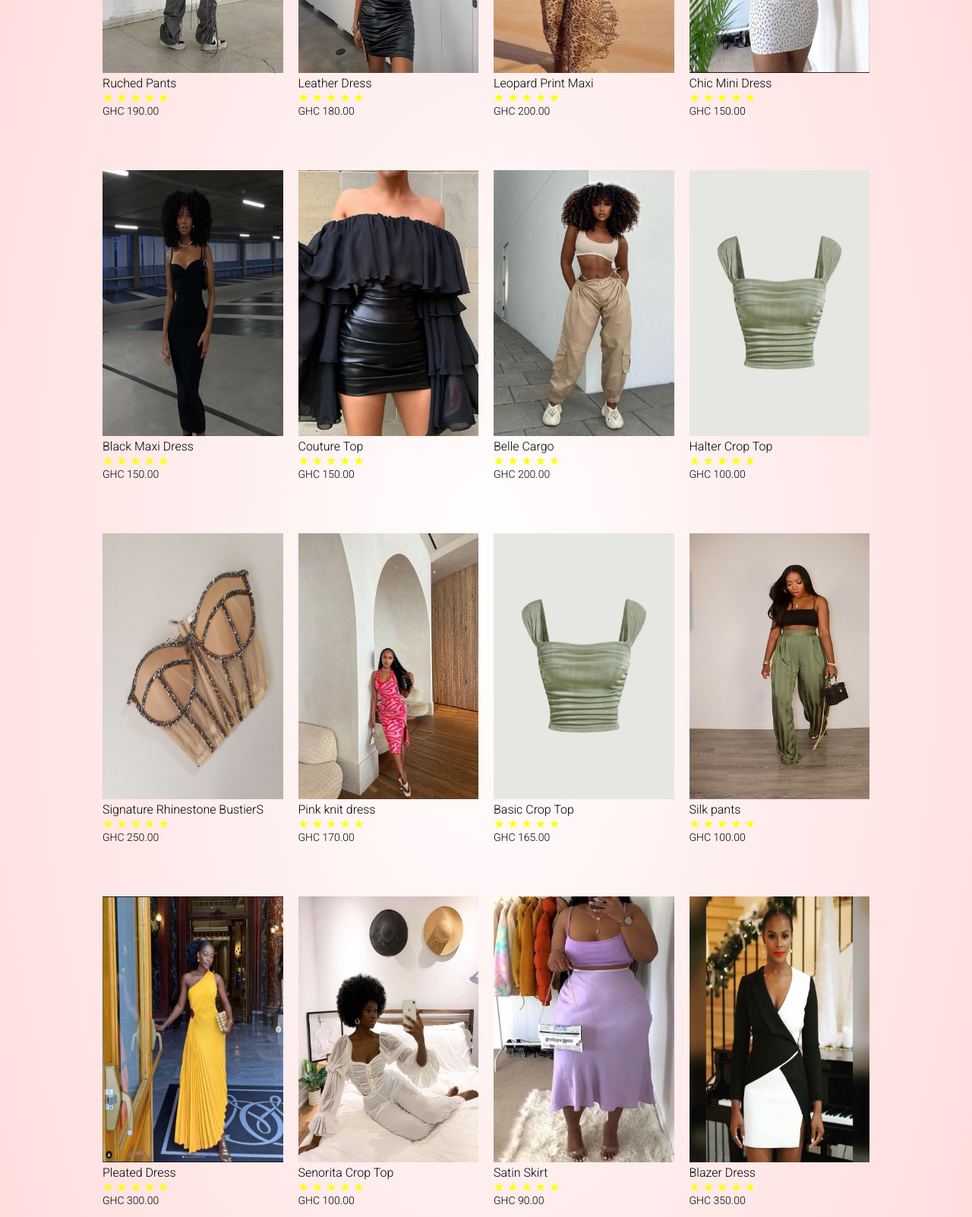
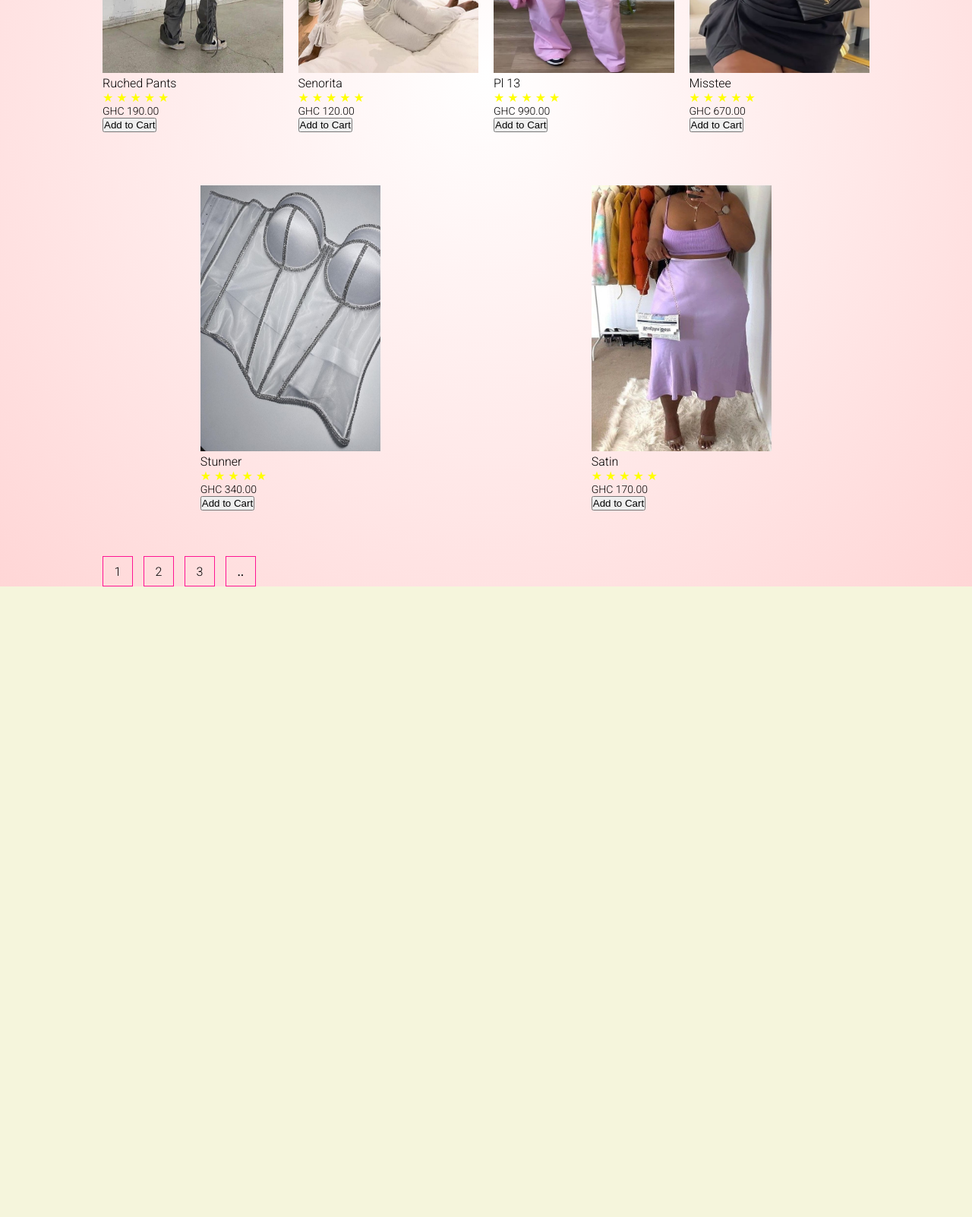
Before and after one commit to theprettyeyenerd/midsem2, a plain HTML site: page products.html in a window 1280 px wide. Shown: the part 580-2182 px from the top of the page at 76% size. After the commit the page ends 1432 px from the top, so only its background shows below. Drawn offline with Linux system fonts and the light colour scheme.

Commit message:
3rd update

```diff
--- /dev/null
+++ b/mediaqueries.css
@@ -0,0 +1,190 @@
+* {
+    margin: 0;
+    padding: 0;
+    box-sizing: border-box;
+}
+
+body {
+    font-family: 'Kaushan Script', cursive;
+    font-family: 'Roboto', sans-serif;
+    background-color: beige;
+}
+
+.navbar {
+    display: flex;
+    align-items: center;
+    padding: 20px;
+}
+
+nav {
+    flex: 1;
+    text-align: right;
+}
+
+nav ul {
+    display: inline-block;
+    list-style-type: none;
+}
+
+nav ul li {
+    display: inline-block;
+    margin-right: 20px;
+}
+
+a {
+    text-decoration: none;
+    color: black;
+}
+
+p {
+    color: black;
+}
+
+.container {
+    max-width: 1300px;
+    margin: auto;
+    padding-left: 10px;
+    padding-right: 10px;
+}
+
+.row {
+    display: flex;
+    align-items: center;
+    flex-wrap: wrap;
+    justify-content: space-around;
+}
+
+.col-2 {
+    flex-basis: 100%;
+    text-align: center;
+}
+
+.col-2 img {
+    max-width: 70%;
+    padding: auto;
+    border-radius: 30px;
+}
+
+.col-2 h1 {
+    font-size: 30px;
+    line-height: 40px;
+    margin: 15px 0;
+}
+
+.btn {
+    display: inline-block;
+    background: purple;
+    color: white;
+    padding: 8px 20px;
+    margin: 20px 0;
+    border-radius: 20px;
+    transition: background 0.5s;
+}
+
+.header {
+    background: radial-gradient(#fff, #ffd6d6);
+}
+
+.header .row {
+    margin-top: 20px;
+}
+
+.categories {
+    margin: 50px 0;
+}
+
+.col-3 {
+    flex: 100%;
+    margin-bottom: 30px;
+}
+
+.col-3 img {
+    width: 80%;
+}
+
+.small-container {
+    max-width: 100%;
+    margin: auto;
+    padding-left: 15px;
+    padding-right: 15px;
+}
+
+.col-4 {
+    flex-basis: 100%;
+    padding: 10px;
+    margin-bottom: 50px;
+}
+
+.col-4 img {
+    width: 100%;
+}
+
+.title {
+    text-align: center;
+    margin: 0 auto 60px;
+    position: relative;
+    line-height: 40px;
+    color: black;
+}
+
+.title::after {
+    content: '';
+    background-color: rgb(235, 92, 26);
+    width: 60px;
+    height: 3px;
+    border-radius: 3px;
+    position: absolute;
+    bottom: 0;
+    left: 50%;
+    transform: translateX(-50%);
+}
+
+h4 {
+    color: black;
+    font-weight: normal;
+}
+
+.col-4 p {
+    font-size: 14px;
+}
+
+.rating {
+    color: rgb(181, 181, 93);
+}
+
+/* Media Query for Phone Screens */
+@media only screen and (min-width: 320px) and (max-width: 480px) {
+    .col-2 img {
+        max-width: 100%;
+        border-radius: 0;
+    }
+
+    .col-2 h1 {
+        font-size: 24px;
+        line-height: 30px;
+        margin: 10px 0;
+    }
+
+    .btn {
+        padding: 6px 16px;
+        margin: 15px 0;
+    }
+
+    .col-3,
+    .col-4 {
+        flex: 100%;
+        min-width: 100%;
+    }
+
+    .col-3 img {
+        width: 100%;
+    }
+
+    .col-4 img {
+        width: 100%;
+    }
+
+    .title {
+        margin-bottom: 40px;
+    }
+}
--- a/products.html
+++ b/products.html
@@ -54,10 +54,11 @@
                         <a href="" class="rating"> &#9733; </a>
                     </div>
                     <p>GHC 190.00</p>
+                    <button onclick="addToCart('Ruched Pants', 190.00)">Add to Cart</button>
                 </div>
                 <div class="col-4">
-                    <img src="leather dress.jpg" height="350px">
-                    <h4>Leather Dress</h4>
+                    <img src="senorita blouse.jpg" height="350px">
+                    <h4>Senorita</h4>
                     <div class="rating">
                         <a href="" class="rating"> &#9733; </a>
                         <a href="" class="rating"> &#9733; </a>
@@ -65,11 +66,12 @@
                         <a href="" class="rating"> &#9733; </a>
                         <a href="" class="rating"> &#9733; </a>
                     </div>
-                    <p>GHC 180.00</p>
+                    <p>GHC 120.00</p>
+                    <button onclick="addToCart('Senorita', 120.00)">Add to Cart</button>
                 </div>
                 <div class="col-4">
-                    <img src="leopard prin.jpg" height="350px">
-                    <h4>Leopard Print Maxi</h4>
+                    <img src="pl13.jpg" height="350px">
+                    <h4>Pl 13</h4>
                     <div class="rating">
                         <a href="" class="rating"> &#9733; </a>
                         <a href="" class="rating"> &#9733; </a>
@@ -77,11 +79,12 @@
                         <a href="" class="rating"> &#9733; </a>
                         <a href="" class="rating"> &#9733; </a>
                     </div>
-                    <p>GHC 200.00</p>
+                    <p>GHC 990.00</p>
+                    <button onclick="addToCart('Pl 13', 900.00)">Add to Cart</button>
                 </div>
                 <div class="col-4">
-                    <img src="chic mini.jpg" height="350px">
-                    <h4>Chic Mini Dress</h4>
+                    <img src="pl1.jpg" height="350px">
+                    <h4>Misstee</h4>
                     <div class="rating">
                         <a href="" class="rating"> &#9733; </a>
                         <a href="" class="rating"> &#9733; </a>
@@ -89,11 +92,12 @@
                         <a href="" class="rating"> &#9733; </a>
                         <a href="" class="rating"> &#9733; </a>
                     </div>
-                    <p>GHC 150.00</p>
+                    <p>GHC 670.00</p>
+                    <button onclick="addToCart('Misstee', 670.00)">Add to Cart</button>
                 </div>
                 <div class="col-4">
-                    <img src="black maxi.jpg" height="350px">
-                    <h4>Black Maxi Dress</h4>
+                    <img src="shim w.jpg" height="350px">
+                    <h4>Stunner</h4>
                     <div class="rating">
                         <a href="" class="rating"> &#9733; </a>
                         <a href="" class="rating"> &#9733; </a>
@@ -101,59 +105,13 @@
                         <a href="" class="rating"> &#9733; </a>
                         <a href="" class="rating"> &#9733; </a>
                     </div>
-                    <p>GHC 150.00</p>
+                    <p>GHC 340.00</p>
+                    <button onclick="addToCart('Stunner', 340.00)">Add to Cart</button>
                 </div>
-                <div class="col-4">
-                    <img src="couture top.jpg" height="350px">
-                    <h4>Couture Top</h4>
-                    <div class="rating">
-                        <a href="" class="rating"> &#9733; </a>
-                        <a href="" class="rating"> &#9733; </a>
-                        <a href="" class="rating"> &#9733; </a>
-                        <a href="" class="rating"> &#9733; </a>
-                        <a href="" class="rating"> &#9733; </a>
-                    </div>
-                    <p>GHC 150.00</p>
-                </div>
-                <div class="col-4">
-                    <img src="belle cargo.jpg" height="350px">
-                    <h4>Belle Cargo</h4>
-                    <div class="rating">
-                        <a href="" class="rating"> &#9733; </a>
-                        <a href="" class="rating"> &#9733; </a>
-                        <a href="" class="rating"> &#9733; </a>
-                        <a href="" class="rating"> &#9733; </a>
-                        <a href="" class="rating"> &#9733; </a>
-                    </div>
-                    <p>GHC 200.00</p>
-                </div>
-                <div class="col-4">
-                    <img src="halter crop.jpg" height="350px">
-                    <h4>Halter Crop Top</h4>
-                    <div class="rating">
-                        <a href="" class="rating"> &#9733; </a>
-                        <a href="" class="rating"> &#9733; </a>
-                        <a href="" class="rating"> &#9733; </a>
-                        <a href="" class="rating"> &#9733; </a>
-                        <a href="" class="rating"> &#9733; </a>
-                    </div>
-                    <p>GHC 100.00</p>
-                </div>
-                <div class="col-4">
-                    <img src="shimmer.jpg" height="350px">
-                    <h4>Signature Rhinestone BustierS</h4>
-                    <div class="rating">
-                        <a href="" class="rating"> &#9733; </a>
-                        <a href="" class="rating"> &#9733; </a>
-                        <a href="" class="rating"> &#9733; </a>
-                        <a href="" class="rating"> &#9733; </a>
-                        <a href="" class="rating"> &#9733; </a>
-                    </div>
-                    <p>GHC 250.00</p>
-                </div>
-                <div class="col-4">
-                    <img src="p1.jpg" height="350px">
-                    <h4>Pink knit dress</h4>
+
+                             <div class="col-4">
+                    <img src="satin sk.jpg" height="350px">
+                    <h4>Satin</h4>
                     <div class="rating">
                         <a href="" class="rating"> &#9733; </a>
                         <a href="" class="rating"> &#9733; </a>
@@ -162,125 +120,85 @@
                         <a href="" class="rating"> &#9733; </a>
                     </div>
                     <p>GHC 170.00</p>
-                </div>
-                <div class="col-4">
-                    <img src="halter crop.jpg" height="350px">
-                    <h4>Basic Crop Top</h4>
-                    <div class="rating">
-                        <a href="" class="rating"> &#9733; </a>
-                        <a href="" class="rating"> &#9733; </a>
-                        <a href="" class="rating"> &#9733; </a>
-                        <a href="" class="rating"> &#9733; </a>
-                        <a href="" class="rating"> &#9733; </a>
-                    </div>
-                    <p>GHC 165.00</p>
-                </div>
-                <div class="col-4">
-                    <img src="pa1.jpg" height="350px">
-                    <h4>Silk pants</h4>
-                    <div class="rating">
-                        <a href="" class="rating"> &#9733; </a>
-                        <a href="" class="rating"> &#9733; </a>
-                        <a href="" class="rating"> &#9733; </a>
-                        <a href="" class="rating"> &#9733; </a>
-                        <a href="" class="rating"> &#9733; </a>
-                    </div>
-                    <p>GHC 100.00</p>
-                </div>
-                <div class="col-4">
-                    <img src="pleat y.jpg" height="350px">
-                    <h4>Pleated Dress</h4>
-                    <div class="rating">
-                        <a href="" class="rating"> &#9733; </a>
-                        <a href="" class="rating"> &#9733; </a>
-                        <a href="" class="rating"> &#9733; </a>
-                        <a href="" class="rating"> &#9733; </a>
-                        <a href="" class="rating"> &#9733; </a>
-                    </div>
-                    <p>GHC 300.00</p>
-                </div>
-                <div class="col-4">
-                    <img src="senorita blouse.jpg" height="350px">
-                    <h4>Senorita Crop Top</h4>
-                    <div class="rating">
-                        <a href="" class="rating"> &#9733; </a>
-                        <a href="" class="rating"> &#9733; </a>
-                        <a href="" class="rating"> &#9733; </a>
-                        <a href="" class="rating"> &#9733; </a>
-                        <a href="" class="rating"> &#9733; </a>
-                    </div>
-                    <p>GHC 100.00</p>
-                </div>
-                <div class="col-4">
-                    <img src="satin sk.jpg" height="350px">
-                    <h4>Satin Skirt</h4>
-                    <div class="rating">
-                        <a href="" class="rating"> &#9733; </a>
-                        <a href="" class="rating"> &#9733; </a>
-                        <a href="" class="rating"> &#9733; </a>
-                        <a href="" class="rating"> &#9733; </a>
-                        <a href="" class="rating"> &#9733; </a>
-                    </div>
-                    <p>GHC 90.00</p>
-                </div>
-                <div class="col-4">
-                    <img src="blazer.jpg" height="350px">
-                    <h4>Blazer Dress</h4>
-                    <div class="rating">
-                        <a href="" class="rating"> &#9733; </a>
-                        <a href="" class="rating"> &#9733; </a>
-                        <a href="" class="rating"> &#9733; </a>
-                        <a href="" class="rating"> &#9733; </a>
-                        <a href="" class="rating"> &#9733; </a>
-                    </div>
-                    <p>GHC 350.00</p>
+                    <button onclick="addToCart('Satin', 170.00)">Add to Cart</button>
                 </div>
             </div>
             <div class="page-btn">
-                <span>1</span>
-                <span>2</span>
-                <span>3</span>
-                <span>&#8229;</span>
+            <a href="brunch.html"><span>1</span></a>
+            <a href="plus size.html"><span>2</span></a>
+            <a href="lux.html"><span>3</span></a>
+             <a href="index.html">  <span>&#8229;</span></a>
 
             </div>
         </div>
+    </div>
 
-</body>
-<!---------footer-->
-<div class="footer">
-    <div class="container">
-        <div class="row">
-            <div class="footer-col-1">
-                <h3> Having Issues?</h3>
-                <p> Talk to a customer service<br> representative via call or text on 050915039 </p>
-            </div>
-            <div class="footer-col-2">
-                <img src="sy-logo.png">
-                <p>Our aim is to provide quality but <br>affordable clothing that would absolutely blow your mind</p>
-            </div>
-            <div class="footer-col-3">
-                <h3>Useful Links</h3>
-                <ul>
-                    <li>Coupons</li>
-                    <li>Blog Post</li>
-                    <li>Return Policy</li>
-                    <li>Delivery</li>
-                </ul>
-            </div>
-            <div class="footer-col-4">
-                <h3>Follow Us</h3>
-                <ul>
-                    <li>Facebook</li>
-                    <li>Twitter</li>
-                    <li>Instagram</li>
-                    <li>YouTube</li>
-                </ul>
-            </div>
-        </div>
-        <hr>
-        <p class="copyright">Copyright 2023 - Yviee </p>
-    </div>
-</div>
+    <script>
+        window.onload = function () {
+            // Get the cart items from local storage
+            const cartItems = JSON.parse(localStorage.getItem('cartItems')) || [];
+
+            // Reference to the cart table
+            const cartTable = document.getElementById('cartTable');
+
+            // Iterate over the cart items and populate the cart table
+            cartItems.forEach(item => {
+                const newRow = cartTable.insertRow(-1);
+                newRow.innerHTML = `
+                    <td>
+                        <div class="cart-info">
+                            <img src="pants.jpg" width="300px" height="350px">
+                            <div>
+                                <p>${item.productName}</p>
+                                <small class="price">GHC ${item.price.toFixed(2)}</small>
+                                <br>
+                                <a href="#" class="remove-item" onclick="removeCartItem(event)">Remove</a>
+                            </div>
+                        </div>
+                    </td>
+                    <td><input type="number" value="1" onchange="updateSubtotal(event)"></td>
+                    <td class="subtotal">GHC ${item.price.toFixed(2)}</td>`;
+            });
+
+            // Update the cart total
+            updateCartTotal();
+        }
+        function addToCart(productName, price) {
+            // Get the cart items from local storage
+            let cartItems = JSON.parse(localStorage.getItem('cartItems')) || [];
+
+            // Add the new item to the cart
+            cartItems.push({ productName, price });
+
+            // Save the updated cart items to local storage
+            localStorage.setItem('cartItems', JSON.stringify(cartItems));
+
+            // Reload the page
+            location.reload();
+        }
+
+        function updateSubtotal(event) {
+
+        }
+
+        function removeCartItem(event) {
+
+        }
+
+        function updateCartTotal() {
+
+        }
+
+        function addToCart(productName, price) {
+                const cartItems = JSON.parse(localStorage.getItem('cartItems')) || [];
+                cartItems.push({ productName, price });
+                localStorage.setItem('cartItems', JSON.stringify(cartItems));
+            }
+
+    </script>
+
+
+
 </body>
 
 </html>
```
Also changed, not shown: brunch.html (+4 -4 lines), lux.html (+4 -4 lines), plus size.html (+4 -4 lines).
